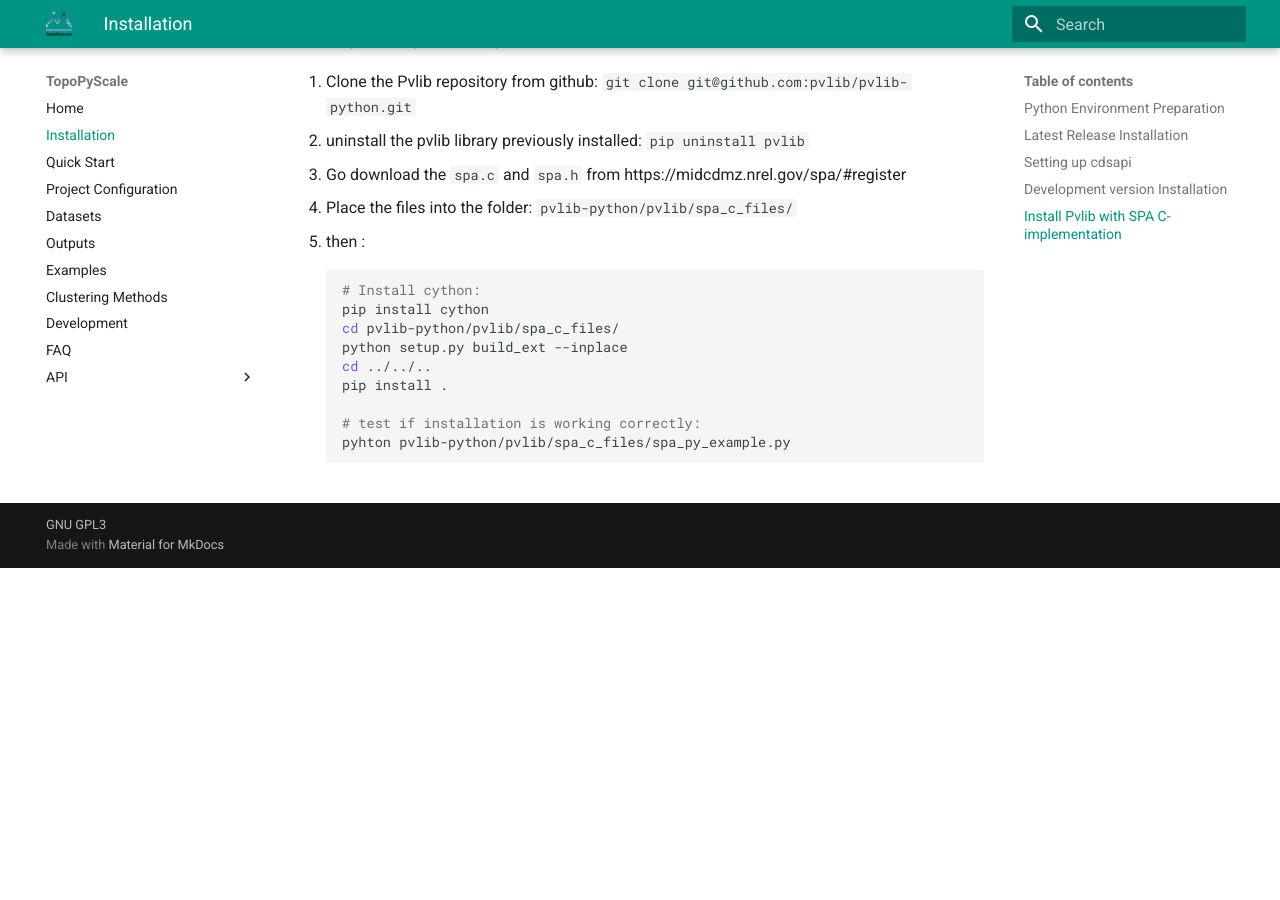
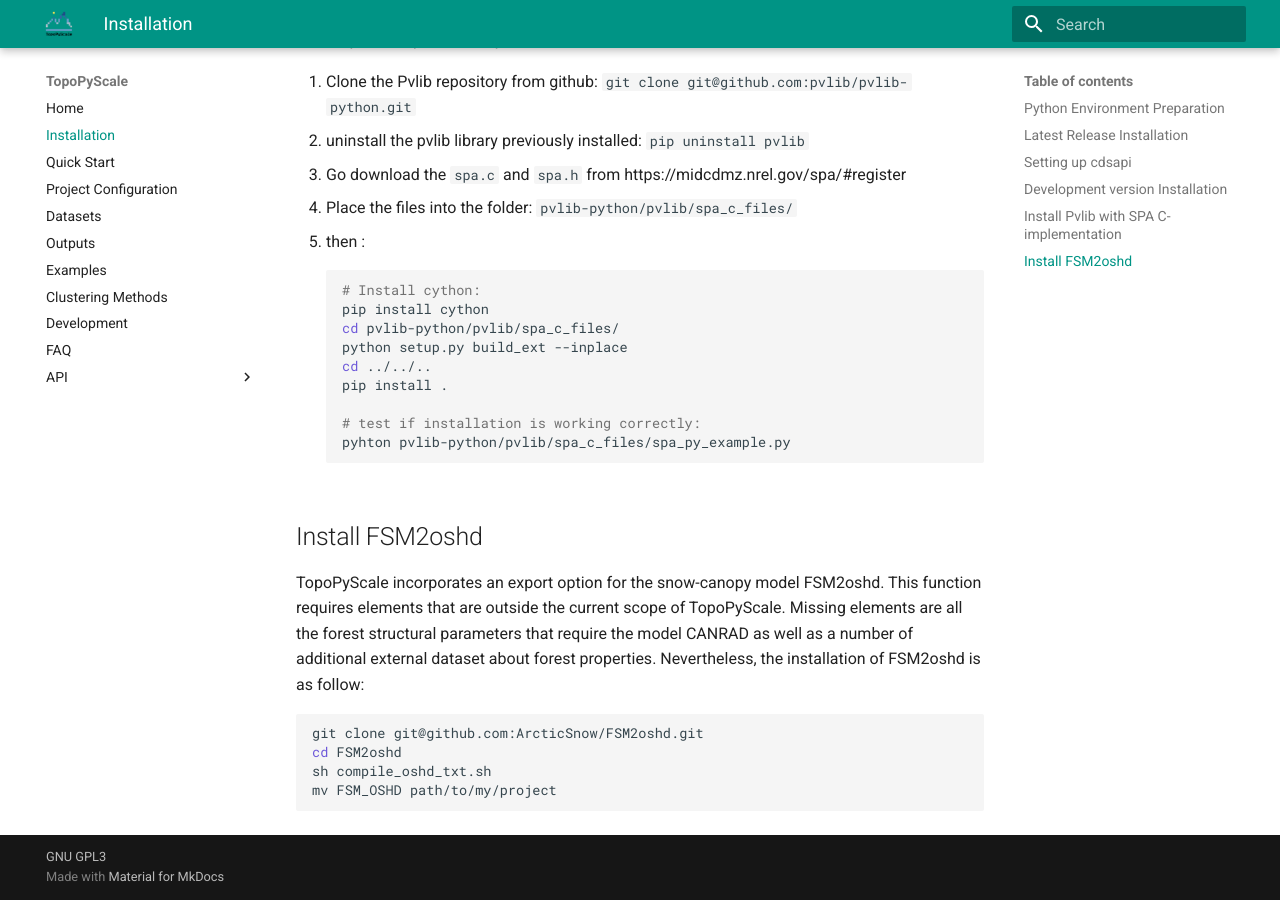
Before and after one commit to ArcticSnow/TopoPyScale_Documentation, an MkDocs documentation site: the page built from docs/01_install.md, in a window 1280 px wide and 900 px high, scrolled down 1347 px. Built offline with MkDocs 1.6.1 and Material for MkDocs 9.7.7, drawn with Linux system fonts in a browser that asks for light colours; before the commit the page ends 1915 px from its top, so only the background shows below that.

Commit message:
Update 01_install.md

````diff
--- a/docs/01_install.md
+++ b/docs/01_install.md
@@ -64,3 +64,13 @@ pip install .
 # test if installation is working correctly:
 pyhton pvlib-python/pvlib/spa_c_files/spa_py_example.py
 ```
+
+## Install FSM2oshd
+
+TopoPyScale incorporates an export option for the snow-canopy model FSM2oshd. This function requires elements that are outside the current scope of TopoPyScale. Missing elements are all the forest structural parameters that require the model CANRAD as well as a number of additional external dataset about forest properties. Nevertheless, the installation of FSM2oshd is as follow:
+```sh
+git clone git@github.com:ArcticSnow/FSM2oshd.git
+cd FSM2oshd
+sh compile_oshd_txt.sh
+mv FSM_OSHD path/to/my/project
+```
````
